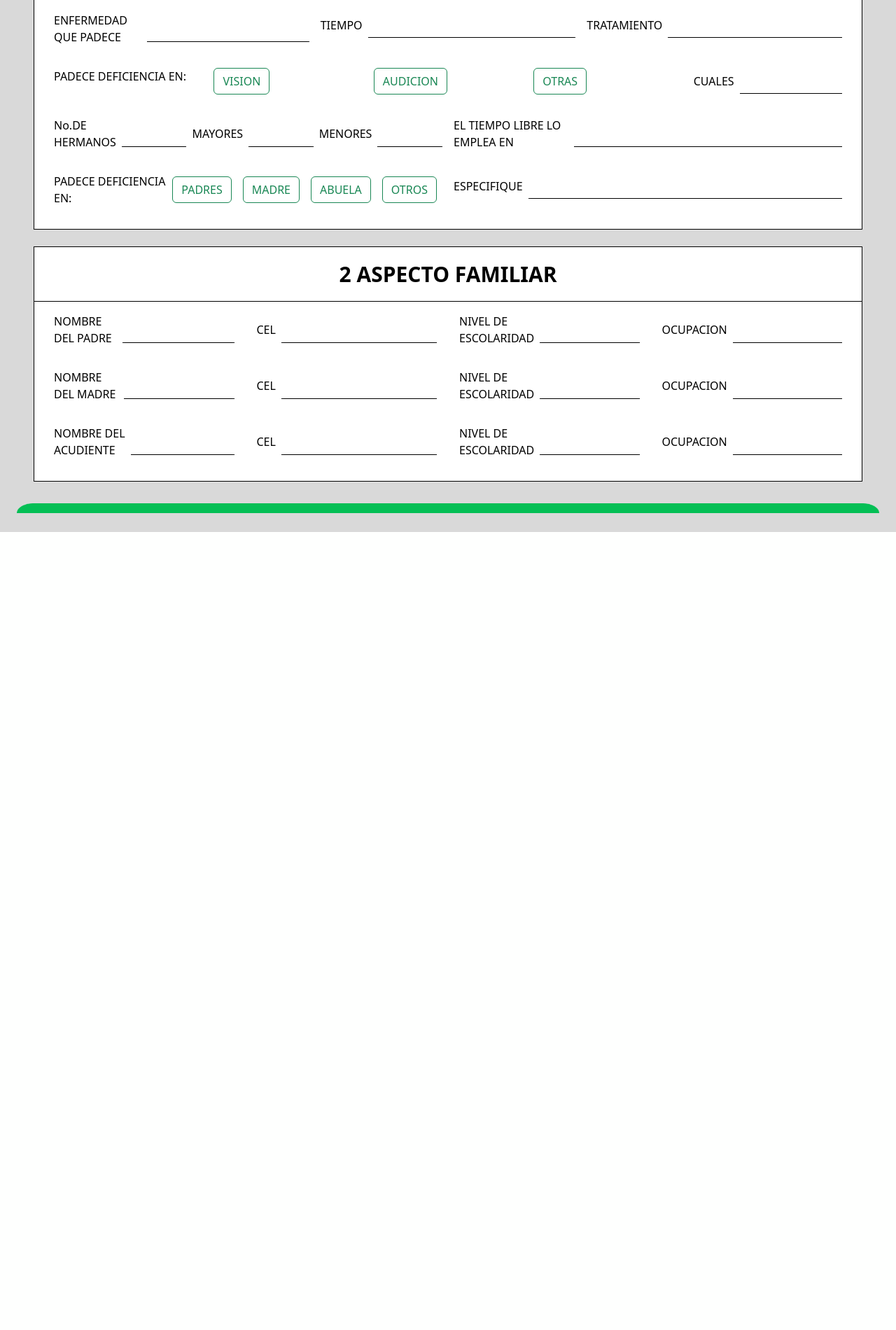
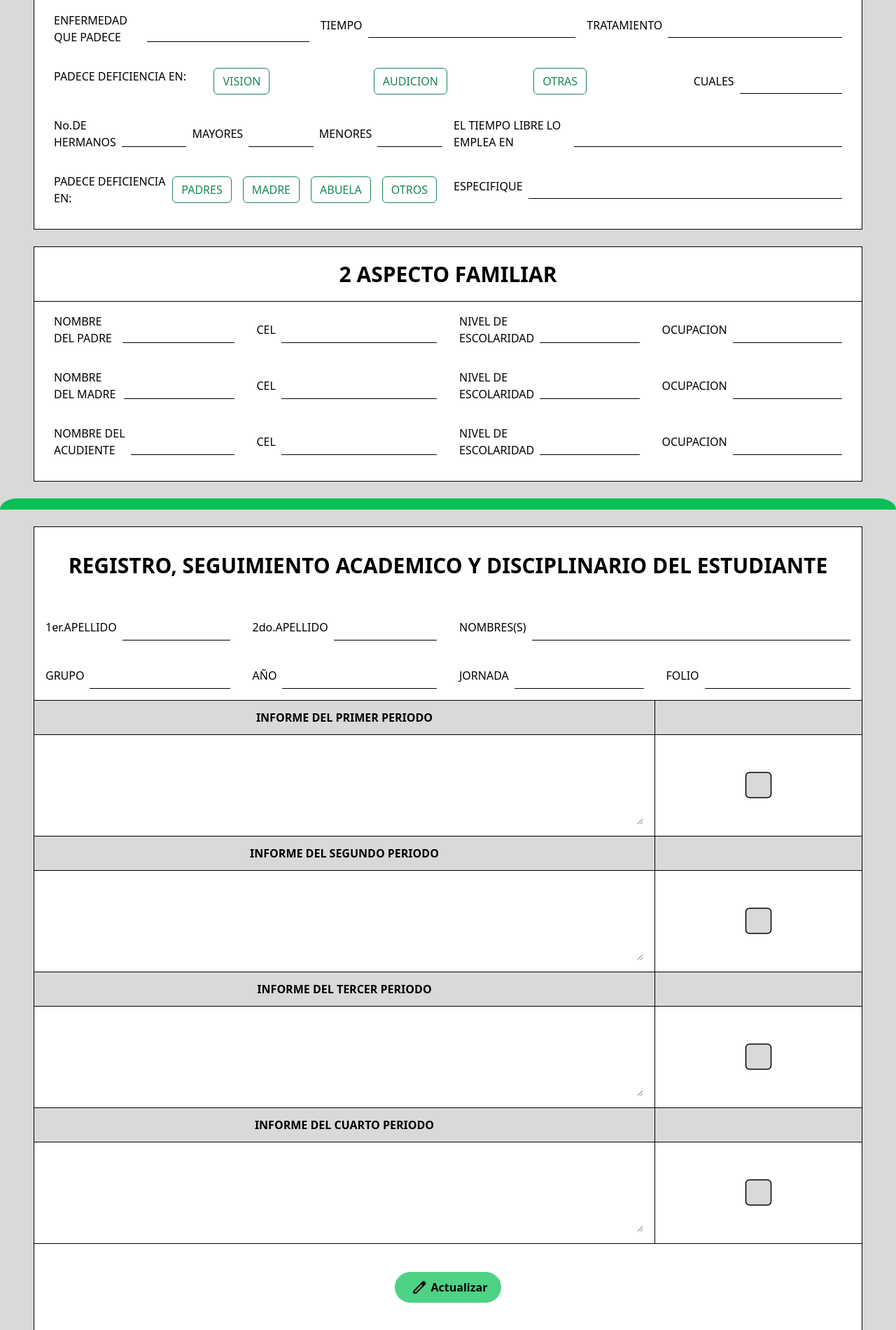
Before and after one commit to TheKelex/POE, a PHP site: page /PRIVADO/ESTUDIANTES/OBSERVADOR/observador.html in a window 1280 px wide. Shown: the part 773-2673 px from the top of the page at 70% size. Before the commit the page ends 1533 px from the top, so only its background shows below. Run offline with PHP 8.4, Linux system fonts and the light colour scheme.

Commit message:
Fin trabajo frontend 19/08/2025

```diff
--- a/PRIVADO/ESTUDIANTES/FICHA INDIVIDUAL/ficha.html
+++ b/PRIVADO/ESTUDIANTES/FICHA INDIVIDUAL/ficha.html
@@ -15,7 +15,7 @@
         <img src="../../../Imagenes/Banner.png" alt="" class="img-fluid" style="width: 100%; max-height: 160px; object-fit: cover;">
     </div>
 
-    <a href="../../estudiantes.html" class="rounded-pill m-4 volver"><span class="material-symbols-outlined mx-2">logout</span>Volver</a>
+    <a href="../INFO_INDIVIDUAL.html" class="rounded-pill m-4 volver"><span class="material-symbols-outlined mx-2">logout</span>Volver</a>
 
     <h1 class="text-center" style="font-weight: bold;">FICHA INDIVIDUAL DEL ESTUDIANTE</h1>
 
--- a/PRIVADO/ESTUDIANTES/OBSERVADOR/observador.html
+++ b/PRIVADO/ESTUDIANTES/OBSERVADOR/observador.html
@@ -19,12 +19,11 @@
             style="width: 100%; max-height: 160px; object-fit: cover;">
     </div>
 
-    <a href="../INFO_INDIVIDUAL.html" class="rounded-pill m-4 volver"><span
-            class="material-symbols-outlined mx-2">logout</span>Volver</a>
-
     <!--Grid para la parte superior de la foto y la info general-->
 
     <form class="m-4" action="">
+
+        <a href="../INFO_INDIVIDUAL.html" class="rounded-pill m-4 volver"><span class="material-symbols-outlined mx-2">logout</span>Volver</a>
 
         <div class="row m-4 align-items-center">
 
@@ -625,8 +624,253 @@
 
         </div>
 
-        <div class="w-100 mn-4">
-            <img src="../../../Imagenes/HR.png" class="img-fluid" style="width: 100%; max-height: 160px; object-fit: cover;">
+        <div class="p-0" style="width: calc(100% + 3rem); margin-left: -1.5rem; margin-right: -1.5rem;">
+            <img src="../../../Imagenes/HR.png" class="img-fluid d-block m-0 p-0">
+        </div>
+
+        <div class="row borde m-4 d-flex align-items-center g-0">
+
+            <div class="col-12">
+
+                <table class="table">
+
+                    <tr> <!--Encabezado de la parte de la informacion-->
+
+                        <td colspan="4"><center><p class="titulo">REGISTRO, SEGUIMIENTO ACADEMICO Y DISCIPLINARIO DEL ESTUDIANTE</p></center></td>
+
+                    </tr>
+
+                    <!--Inicio de la informacion basica-->
+
+                    <tr>
+
+                        <td>
+
+                            <div class="w-100">
+                                <div class="d-flex align-items-center gap-2">
+                                    <label for="1er.apellido">1er.APELLIDO</label>
+                                    <input class="campo form-control" type="text" name="1er.apellido">
+                                </div>
+                            </div>
+
+                        </td>
+
+                        <td>
+
+                            <div class="w-100">
+                                <div class="d-flex align-items-center gap-2">
+                                    <label for="2do.apellido">2do.APELLIDO</label>
+                                    <input class="campo form-control" type="text" name="2do.apellido">
+                                </div>
+                            </div>
+
+                        </td>
+
+                        <td colspan="2">
+
+                            <div class="w-100">
+                                <div class="d-flex align-items-center gap-2">
+                                    <label for="nombres">NOMBRES(S)</label>
+                                    <input class="campo form-control" type="text" name="nombres">
+                                </div>
+                            </div>
+
+                        </td>
+
+                    </tr>
+
+                    <tr>
+
+                        <td>
+
+                            <div class="w-100">
+                                <div class="d-flex align-items-center gap-2">
+                                    <label for="grupo">GRUPO</label>
+                                    <input class="campo form-control" type="number" name="grupo">
+                                </div>
+                            </div>
+
+                        </td>
+
+                        <td>
+
+                            <div class="w-100">
+                                <div class="d-flex align-items-center gap-2">
+                                    <label for="año">AÑO</label>
+                                    <input class="campo form-control" type="text" name="año">
+                                </div>
+                            </div>
+
+                        </td>
+
+                        <td>
+
+                            <div class="w-100">
+                                <div class="d-flex align-items-center gap-2">
+                                    <label for="jornada">JORNADA</label>
+                                    <input class="campo form-control" type="text" name="jornada">
+                                </div>
+                            </div>
+
+                        </td>
+
+                        <td>
+
+                            <div class="w-100">
+                                <div class="d-flex align-items-center gap-2">
+                                    <label for="folio">FOLIO</label>
+                                    <input class="campo form-control" type="text" name="folio">
+                                </div>
+                            </div>
+
+                        </td>
+
+                    </tr>
+
+                    <!--Fin de la informacion basica-->
+
+                    <!--Inicio de los informes por periodo-->
+
+                    <tr>
+
+                        <td colspan="3" style="background-color: #d9d9d9; border: 1px solid black !important; border-left: none !important;">
+
+                            <div class="d-flex justify-content-center align-items-center" style="height: 1rem;">
+                                <div><b>INFORME DEL PRIMER PERIODO</b></div>
+                            </div>
+
+                        </td>
+                        <td style="background-color: #d9d9d9; border: 1px solid black !important; border-right: none !important;"></td>
+
+                    </tr>
+
+                    <tr>
+
+                        <td colspan="3" style="border: 1px solid black !important; border-left: none !important;">
+
+                            <textarea class="campo form-control mx-auto" style="height: 7rem; border: none !important;" name="informe_1"></textarea>
+
+                        </td>
+
+                        <td style="border: 1px solid black !important; border-right: none !important;">
+
+                            <center>
+                                <input class="form-check-input my-3" type="checkbox" name="check_informe_1" value="check_informe_1">
+                            </center>
+
+                        </td>
+
+                    </tr>
+
+                    <tr>
+
+                        <td colspan="3" style="background-color: #d9d9d9; border: 1px solid black !important; border-left: none !important;">
+
+                            <div class="d-flex justify-content-center align-items-center" style="height: 1rem;">
+                                <div><b>INFORME DEL SEGUNDO PERIODO</b></div>
+                            </div>
+
+                        </td>
+                        <td style="background-color: #d9d9d9; border: 1px solid black !important; border-right: none !important;"></td>
+
+                    </tr>
+
+                    <tr>
+
+                        <td colspan="3" style="border: 1px solid black !important; border-left: none !important;">
+
+                            <textarea class="campo form-control mx-auto" style="height: 7rem; border: none !important;" name="informe_2"></textarea>
+
+                        </td>
+
+                        <td style="border: 1px solid black !important; border-right: none !important;">
+
+                            <center>
+                                <input class="form-check-input my-3" type="checkbox" name="check_informe_2" value="check_informe_2">
+                            </center>
+
+                        </td>
+
+                    </tr>
+
+                    <tr>
+
+                        <td colspan="3" style="background-color: #d9d9d9; border: 1px solid black !important; border-left: none !important;">
+
+                            <div class="d-flex justify-content-center align-items-center" style="height: 1rem;">
+                                <div><b>INFORME DEL TERCER PERIODO</b></div>
+                            </div>
+
+                        </td>
+                        <td style="background-color: #d9d9d9; border: 1px solid black !important; border-right: none !important;"></td>
+
+                    </tr>
+
+                    <tr>
+
+                        <td colspan="3" style="border: 1px solid black !important; border-left: none !important;">
+
+                            <textarea class="campo form-control mx-auto" style="height: 7rem; border: none !important;" name="informe_3"></textarea>
+
+                        </td>
+
+                        <td style="border: 1px solid black !important; border-right: none !important;">
+
+                            <center>
+                                <input class="form-check-input my-3" type="checkbox" name="check_informe_3" value="check_informe_3">
+                            </center>
+
+                        </td>
+
+                    </tr>
+
+                    <tr>
+
+                        <td colspan="3" style="background-color: #d9d9d9; border: 1px solid black !important; border-left: none !important;">
+
+                            <div class="d-flex justify-content-center align-items-center" style="height: 1rem;">
+                                <div><b>INFORME DEL CUARTO PERIODO</b></div>
+                            </div>
+
+                        </td>
+                        <td style="background-color: #d9d9d9; border: 1px solid black !important; border-right: none !important;"></td>
+
+                    </tr>
+
+                    <tr>
+
+                        <td colspan="3" style="border: 1px solid black !important; border-left: none !important;">
+
+                            <textarea class="campo form-control mx-auto" style="height: 7rem; border: none !important;" name="informe_4"></textarea>
+
+                        </td>
+
+                        <td style="border: 1px solid black !important; border-right: none !important;">
+
+                            <center>
+                                <input class="form-check-input my-3" type="checkbox" name="check_informe_4" value="check_informe_4">
+                            </center>
+
+                        </td>
+
+                    </tr>
+
+                    <!--Fin de los informes por periodo-->
+
+                    <tr>
+
+                        <td colspan="4">
+
+                            <button class="btn-actualizar rounded-pill my-4 m-auto" type="submit" value="actualizar"><span class="material-symbols-outlined mx-1">edit</span>Actualizar</button>
+
+                        </td>
+
+                    </tr>
+
+                </table>
+
+            </div>
+
         </div>
 
     </form>
--- a/PRIVADO/ESTUDIANTES/OBSERVADOR/style.css
+++ b/PRIVADO/ESTUDIANTES/OBSERVADOR/style.css
@@ -1,12 +1,6 @@
 body { /*Color de fondo*/
 
     background-color: #d9d9d9;
-
-}
-
-label {
-
-    font-weight: ;
 
 }
 
@@ -85,3 +79,33 @@ td { /*Para que quede la animacion suave*/
     padding: 1rem !important;
 
 }
+
+.form-check-input { /*Estilo para las opciones en el formulario*/
+
+    width: 25px;
+    background-color: #d9d9d9 !important;
+    border: 1px solid black !important;
+    height: 25px;
+    cursor: pointer;
+    transform: scale(1.5);
+
+}
+
+.btn-actualizar { /*Estilo para el boton de actualizar*/
+
+    text-align: center;
+    display: flex;
+    background-color: #4dd286;
+    border: 0;
+    font-weight: bold;
+    color: black;
+    padding: 10px 20px;
+    transition: all 0.4s ease-in-out;
+
+}
+
+.btn-actualizar:hover { /*Animacion para el boton actualizar*/
+
+    background-color: #77dda3;
+
+}
--- a/PRIVADO/INICIO SESION/login.php
+++ b/PRIVADO/INICIO SESION/login.php
@@ -12,7 +12,9 @@ $conn = new mysqli($host, $user, $pass, $db);
 
 // Verificar si hubo error al conectar
 if ($conn->connect_error) {
-    die("Conexión con el host fallida: " . $conn->connect_error); // Si falla, se detiene y muestra el error
+    $_SESSION["conexion"] = "Error al conectar con el servidor: " . $conn->connect_error;
+    header("Location: inicio.php");
+    exit;
 }
 
 // Recibir los datos del formulario (los name del input deben ser "usuario" y "contraseña")
```
Also changed, not shown: PRIVADO/ESTUDIANTES/FOLDER/folder.html (+68 -0 lines), PRIVADO/ESTUDIANTES/FOLDER/style.css (+61 -0 lines), PRIVADO/ESTUDIANTES/INFO_INDIVIDUAL.html (+1 -18 lines), PRIVADO/INICIO SESION/inicio.php (+9 -0 lines), PRIVADO/ESTUDIANTES/HISTORIAL/historial.html (deleted), PRIVADO/ESTUDIANTES/HISTORIAL/historial.php (deleted), PRIVADO/ESTUDIANTES/HISTORIAL/style.css (deleted).
